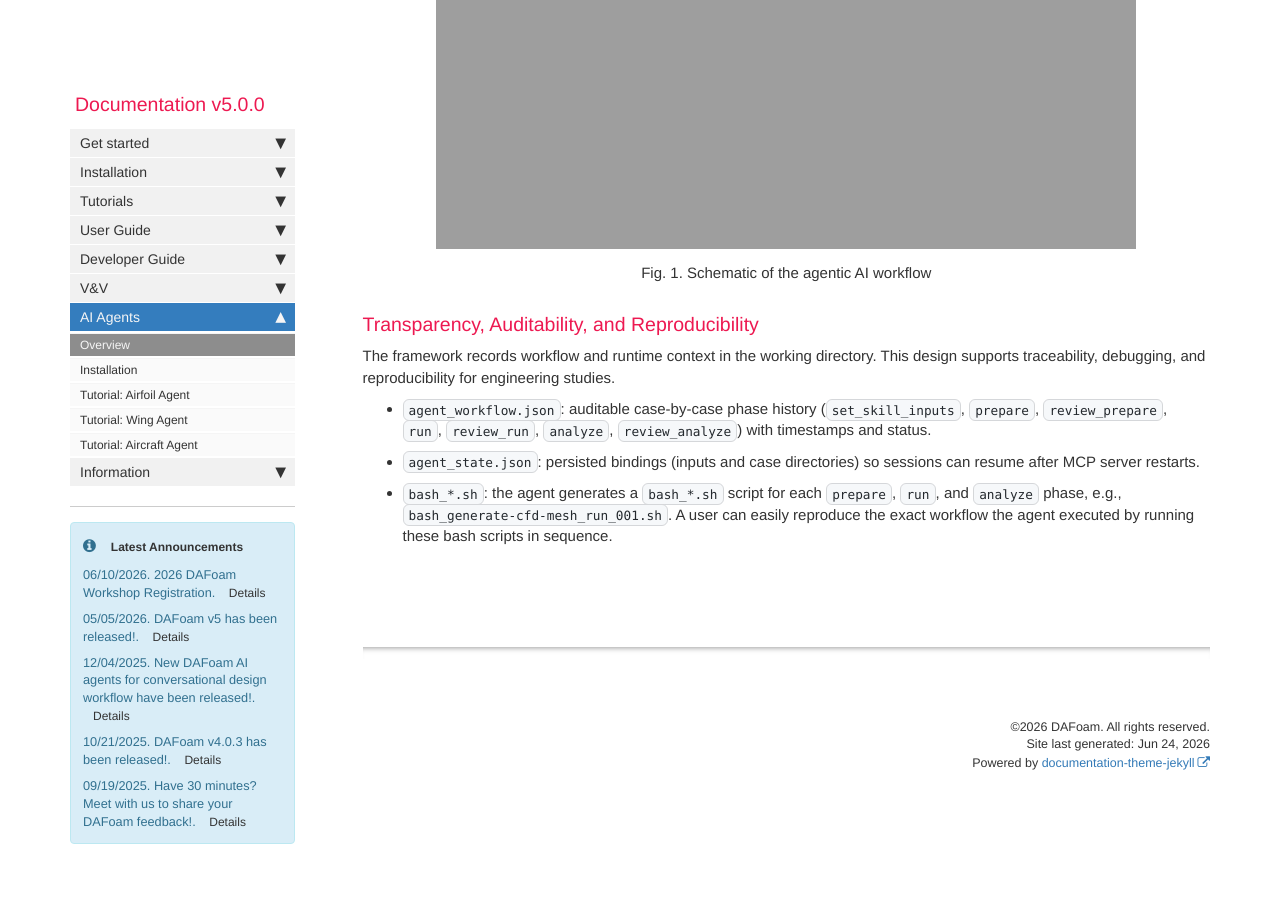
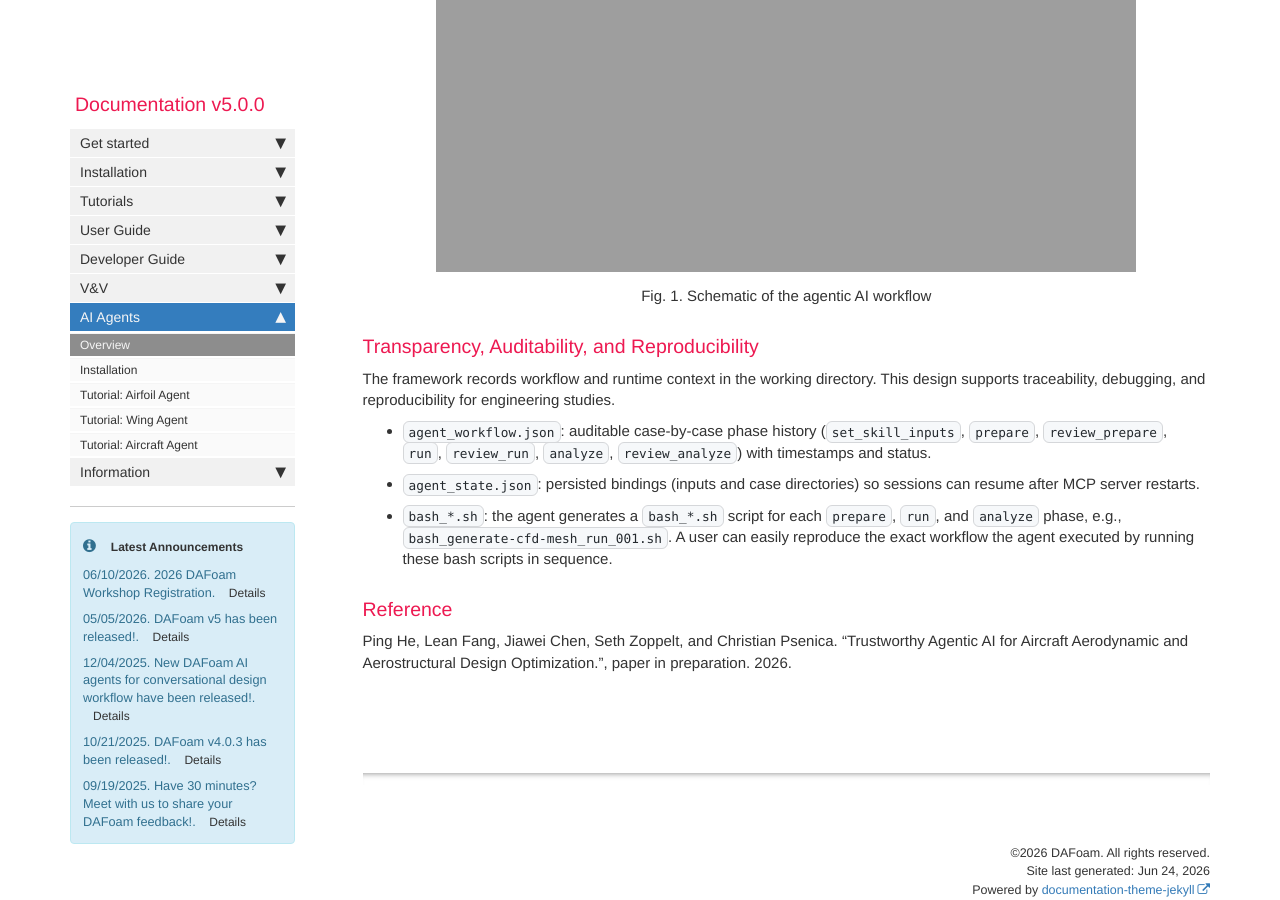
Before and after one commit to DAFoam/DAFoam.github.io, a Jekyll site: the page built from pages/mydoc/mydoc_ai_agent_overview.md, in a window 1280 px wide and 900 px high, scrolled down 1833 px. Built offline with Jekyll 4.4.1, drawn with Linux system fonts in a browser that asks for light colours; comment, search, counter and statistics services are not loaded.

Commit message:
content update

```diff
--- a/pages/mydoc/mydoc_ai_agent_overview.md
+++ b/pages/mydoc/mydoc_ai_agent_overview.md
@@ -61,5 +61,8 @@ The framework records workflow and runtime context in the working directory. Thi
 - `agent_state.json`: persisted bindings (inputs and case directories) so sessions can resume after MCP server restarts.
 - `bash_*.sh`: the agent generates a `bash_*.sh` script for each `prepare`, `run`, and `analyze` phase, e.g., `bash_generate-cfd-mesh_run_001.sh`. A user can easily reproduce the exact workflow the agent executed by running these bash scripts in sequence.
 
+### Reference
+
+Ping He, Lean Fang, Jiawei Chen, Seth Zoppelt, and Christian Psenica. "Trustworthy Agentic AI for Aircraft Aerodynamic and Aerostructural Design Optimization.", paper in preparation. 2026.
 
 {% include links.html %}
```
